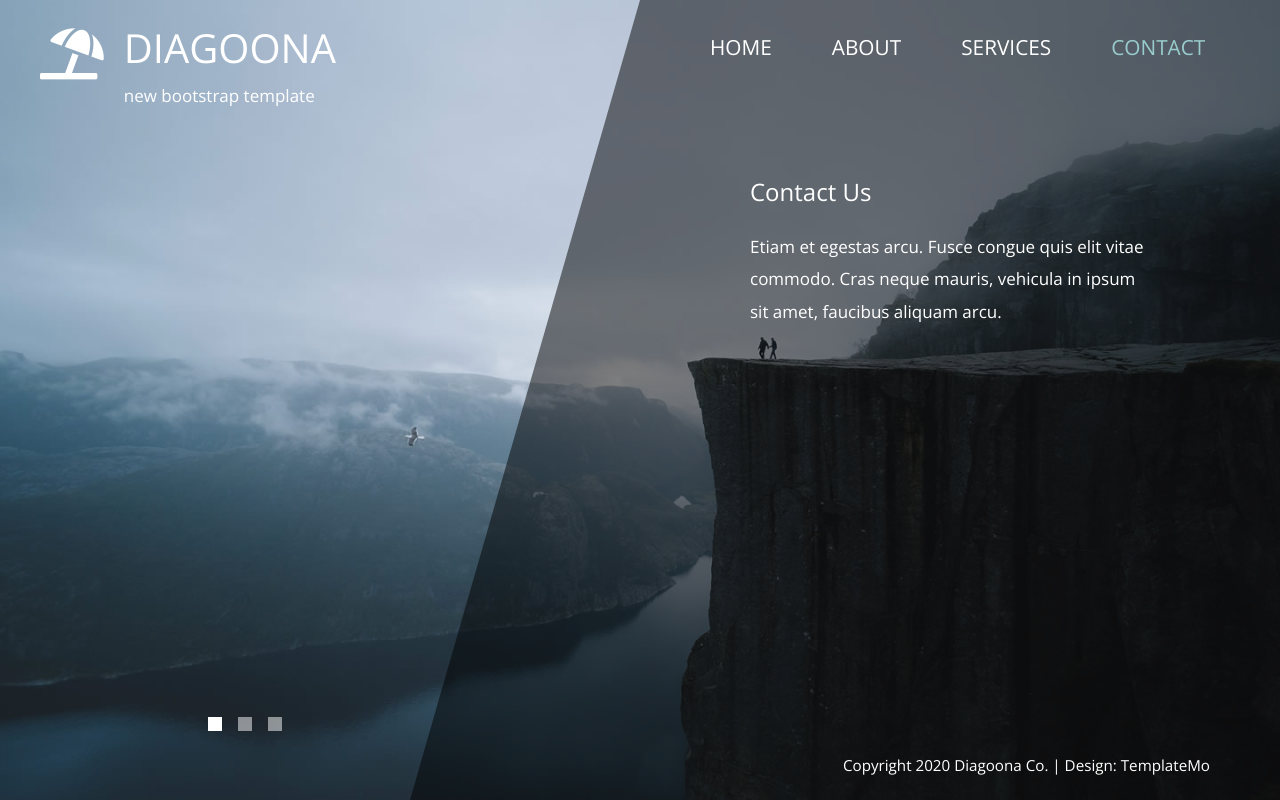
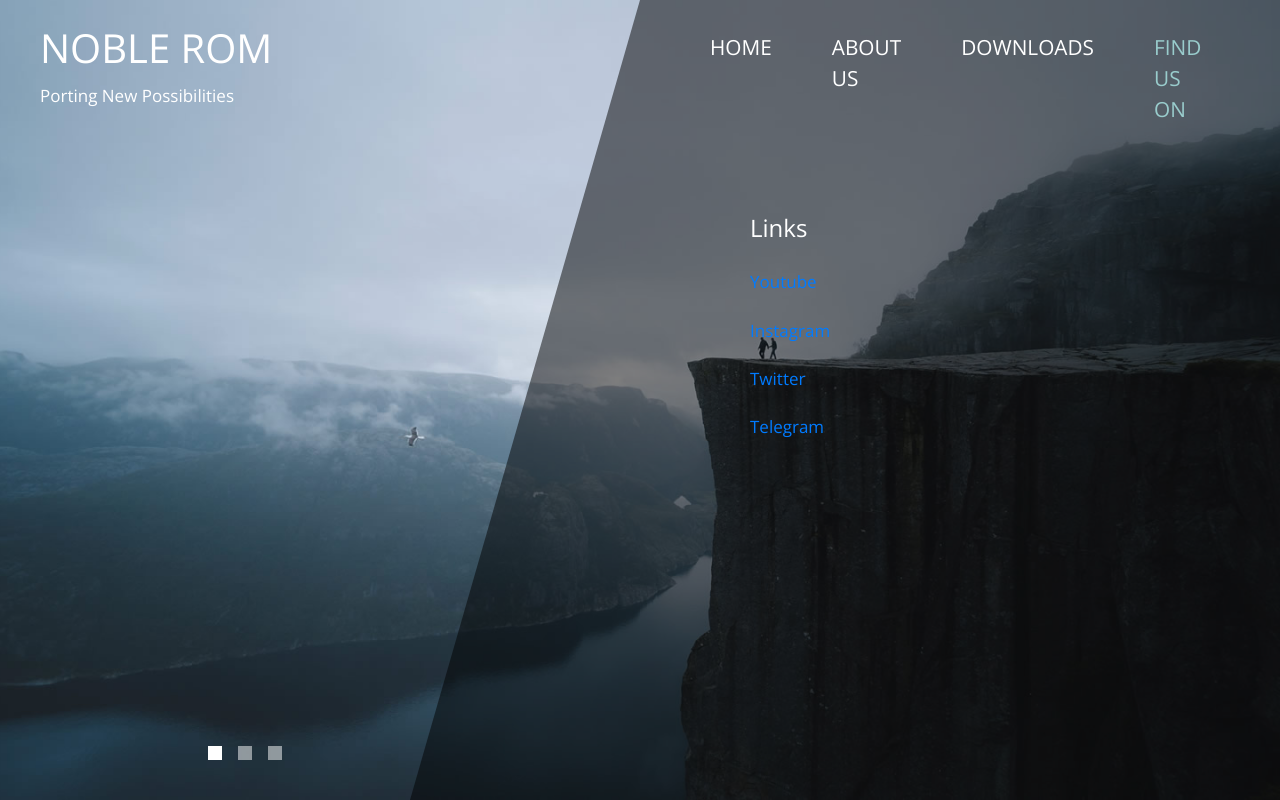
Before and after one commit to Noble-Rom/Noble-Rom.github.io, a plain HTML site: page contact.html in a window 1280 px wide. Drawn offline with nearby package versions, Linux system fonts and the light colour scheme.

Commit message:
Adding links

```diff
--- a/contact.html
+++ b/contact.html
@@ -5,7 +5,7 @@
     <meta charset="UTF-8">
     <meta name="viewport" content="width=device-width, initial-scale=1.0">
     <meta http-equiv="X-UA-Compatible" content="ie=edge">
-    <title>Diagoona Template - Contact page</title>
+    <title>Noble Rom Find Us On</title>
     <link href="https://fonts.googleapis.com/css?family=Open+Sans:300,400" rel="stylesheet" /> <!-- https://fonts.google.com/ -->
     <link href="css/bootstrap.min.css" rel="stylesheet" /> <!-- https://getbootstrap.com/ -->
     <link href="fontawesome/css/all.min.css" rel="stylesheet" /> <!-- https://fontawesome.com/ -->
@@ -24,10 +24,9 @@ https://templatemo.com/tm-550-diagoona
             <div class="tm-row pt-4">
                 <div class="tm-col-left">
                     <div class="tm-site-header media">
-                        <i class="fas fa-umbrella-beach fa-3x mt-1 tm-logo"></i>
                         <div class="media-body">
-                            <h1 class="tm-sitename text-uppercase">diagoona</h1>
-                            <p class="tm-slogon">new bootstrap template</p>
+                            <h1 class="tm-sitename text-uppercase">Noble Rom</h1>
+                            <p class="tm-slogon">Porting New Possibilities</p>
                         </div>
                     </div>
                 </div>
@@ -44,13 +43,13 @@ https://templatemo.com/tm-550-diagoona
                                     <a class="nav-link tm-nav-link" href="index.html">Home</a>
                                 </li>
                                 <li class="nav-item">
-                                    <a class="nav-link tm-nav-link" href="about.html">About</a>
+                                    <a class="nav-link tm-nav-link" href="about.html">About Us</a>
                                 </li>
                                 <li class="nav-item">
-                                    <a class="nav-link tm-nav-link" href="services.html">Services</a>
+                                    <a class="nav-link tm-nav-link" href="services.html">Downloads</a>
                                 </li>
                                 <li class="nav-item active">
-                                    <a class="nav-link tm-nav-link" href="contact.html">Contact <span class="sr-only">(current)</span></a>
+                                    <a class="nav-link tm-nav-link" href="contact.html">Find Us On <span class="sr-only">(current)</span></a>
                                 </li>
                             </ul>
                         </div>
@@ -62,8 +61,11 @@ https://templatemo.com/tm-550-diagoona
                 <div class="tm-col-left"></div>
                 <main class="tm-col-right tm-contact-main"> <!-- Content -->
                     <section class="tm-content tm-contact">
-                        <h2 class="mb-4 tm-content-title">Contact Us</h2>
-                        <p class="mb-85">Etiam et egestas arcu. Fusce congue quis elit vitae commodo. Cras neque mauris, vehicula in ipsum sit amet, faucibus aliquam arcu.</p>
+                        <h2 class="mb-4 tm-content-title">Links</h2>
+                        <p><a href="https://www.youtube.com/channel/UCT1eKkQVo3sw-LIpn1fjcHQ/featured">Youtube</a></p>
+                        <p><a href="https://www.instagram.com/alexisxda/?hl=en">Instagram</a></p>
+                        <p><a href="https://twitter.com/alexisdevxda?lang=en-GB?hl=en">Twitter</a></p>
+                        <p><a href="https://t.me/noblerom9810">Telegram</a></p>
                       </div>
                    </div>
 
@@ -77,10 +79,6 @@ https://templatemo.com/tm-550-diagoona
             </div>
             <div class="tm-col-right tm-col-footer">
                 <footer class="tm-site-footer text-right">
-                    <p class="mb-0">Copyright 2020 Diagoona Co.
-
-                    | Design: <a rel="nofollow" target="_parent" href="https://templatemo.com" class="tm-text-link">TemplateMo</a></p>
-                </footer>
             </div>
         </div>
 
```
Also changed, not shown: services.html (+2 -3 lines).
